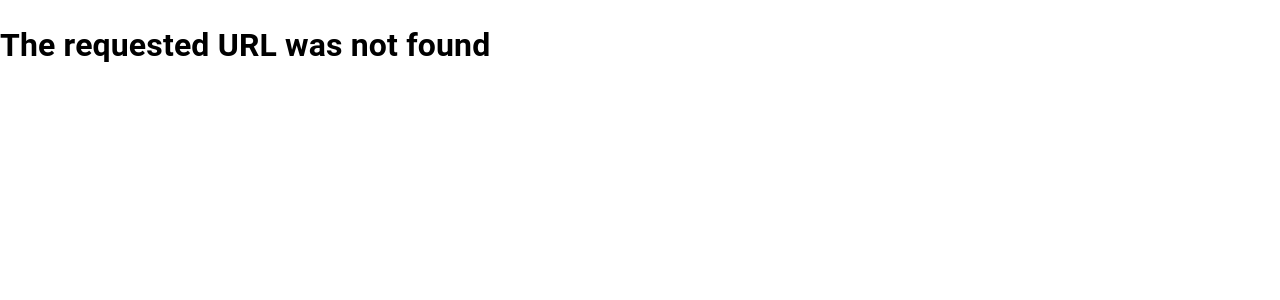
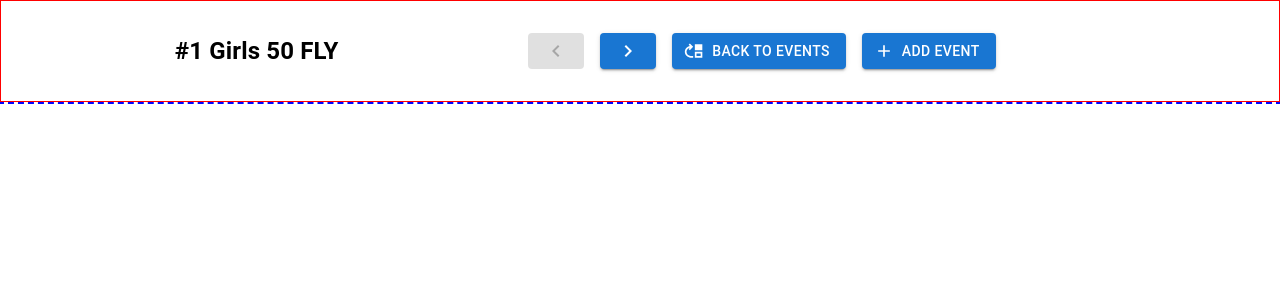
Before and after one commit to MarisiaS/SMM, a React (Vite) app in the folder frontend/: page /test/test-itempaginationbar in a window 1280 px wide. Before the commit this address had no page. Shown: the top 300 px of the page. Built offline with nearby package versions, Linux system fonts and the light colour scheme.

Commit message:
Change component names and path.

```diff
--- a/frontend/src/App.jsx
+++ b/frontend/src/App.jsx
@@ -5,7 +5,7 @@ import NavBar from "./components/NavBar";
 import PrivateRoutes from "./utils/privateRoutes";
 import SwimMeetDisplay from "./SwimMeet/SwimMeetDisplay";
 import AddSwimMeet from "./SwimMeet/AddSwimMeet";
-import TestItemPagination from "./Tests/TestItemPagination";
+import TestItemPaginationBar from "./Tests/TestItemPaginationBar";
 
 function App() {
   const NotFound = () => {
@@ -31,7 +31,7 @@ function App() {
         </Route>
       </Route>
       // Routes for testing component behavior during development
-      <Route path="/test" element={<TestItemPagination />} />
+      <Route path="/test/test-itempaginationbar" element={<TestItemPaginationBar />} />
     </Routes>
   );
 }
--- a/frontend/src/components/Common/ItemPaginationBar.jsx
+++ b/frontend/src/components/Common/ItemPaginationBar.jsx
@@ -9,7 +9,7 @@ import {
 } from "@mui/icons-material";
 
 
-const ItemPagination = ({
+const ItemPaginationBar = ({
   label,
   onPrevious,
   onNext,
@@ -46,4 +46,4 @@ const ItemPagination = ({
   );
 };
 
-export default ItemPagination;
+export default ItemPaginationBar;
```
Also changed, not shown: frontend/src/Tests/TestItemPaginationBar.jsx (renamed from frontend/src/Tests/TestItemPagination.jsx).
